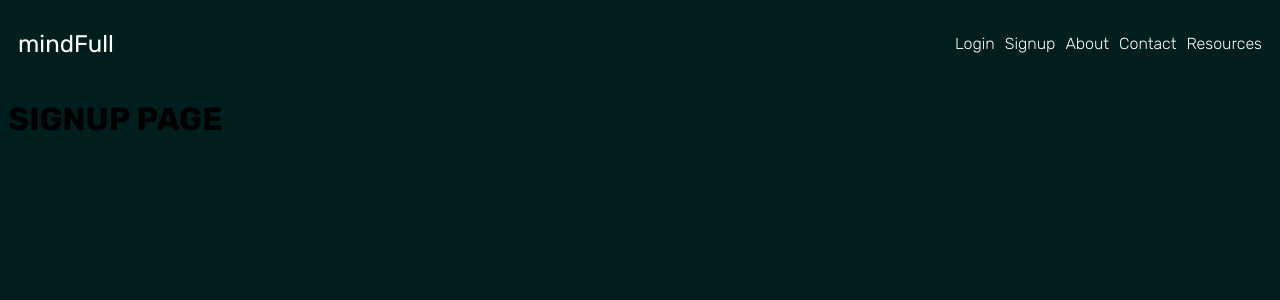
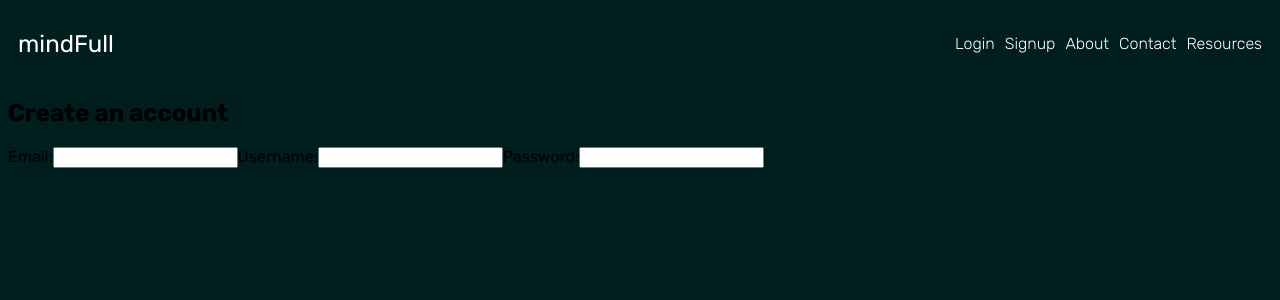
Before and after one commit to KyEBell/mindFull, a React (Vite) app in the folder Frontend/mindFull/: page /signup in a window 1280 px wide. Shown: the top 300 px of the page. Built offline with nearby package versions, Linux system fonts and the light colour scheme.

Commit message:
signupFormBranch being pushed to prevent any loss of code to the dev branch

```diff
--- a/Frontend/mindFull/src/pages/SignUpPage.tsx
+++ b/Frontend/mindFull/src/pages/SignUpPage.tsx
@@ -1,7 +1,67 @@
-import React from 'react';
+import React, { useState } from 'react';
+import { Link, useNavigate } from 'react-router-dom';
+
+interface SignUpPageProps {
+  setIsAuthenticated: React.Dispatch<React.SetStateAction<boolean>>;
+}
+
+interface SignUpForm {
+  username: string;
+  password: string;
+  email: string;
+}
 
 const SignUpPage: React.FC = () => {
-  return <h1>SIGNUP PAGE</h1>;
+  const navigate = useNavigate();
+  const [formData, setFormData] = useState<SignUpForm>({
+    username: '',
+    password: '',
+    email: '',
+  });
+
+  const handleFormChange = (event: React.ChangeEvent<HTMLInputElement>) => {
+    const { name, value } = event.target;
+    setFormData((prevData) => ({
+      ...prevData,
+      [name]: value,
+    }));
+    console.log('formData', formData);
+  };
+
+  return (
+    <>
+      <h2>Create an account</h2>
+      <form>
+        <label>
+          Email:
+          <input
+            type='email'
+            name='email'
+            value={formData.email}
+            onChange={handleFormChange}
+          />
+        </label>
+        <label>
+          Username:
+          <input
+            type='text'
+            name='username'
+            value={formData.username}
+            onChange={handleFormChange}
+          />
+        </label>
+        <label>
+          Password:
+          <input
+            type='password'
+            name='password'
+            value={formData.password}
+            onChange={handleFormChange}
+          />
+        </label>
+      </form>
+    </>
+  );
 };
 
 export default SignUpPage;
```
